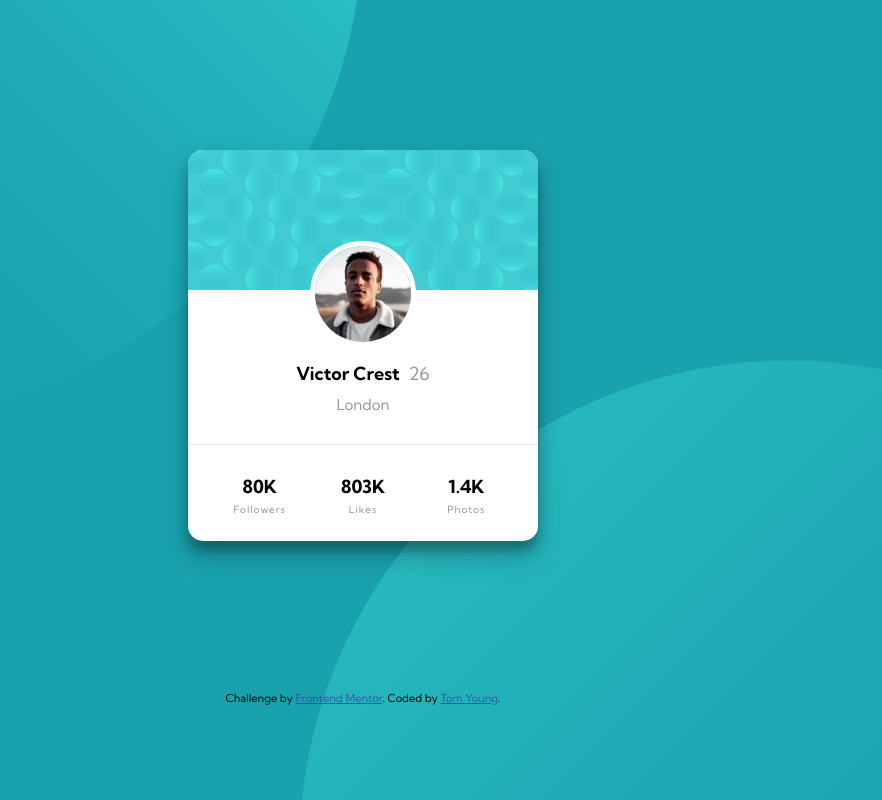
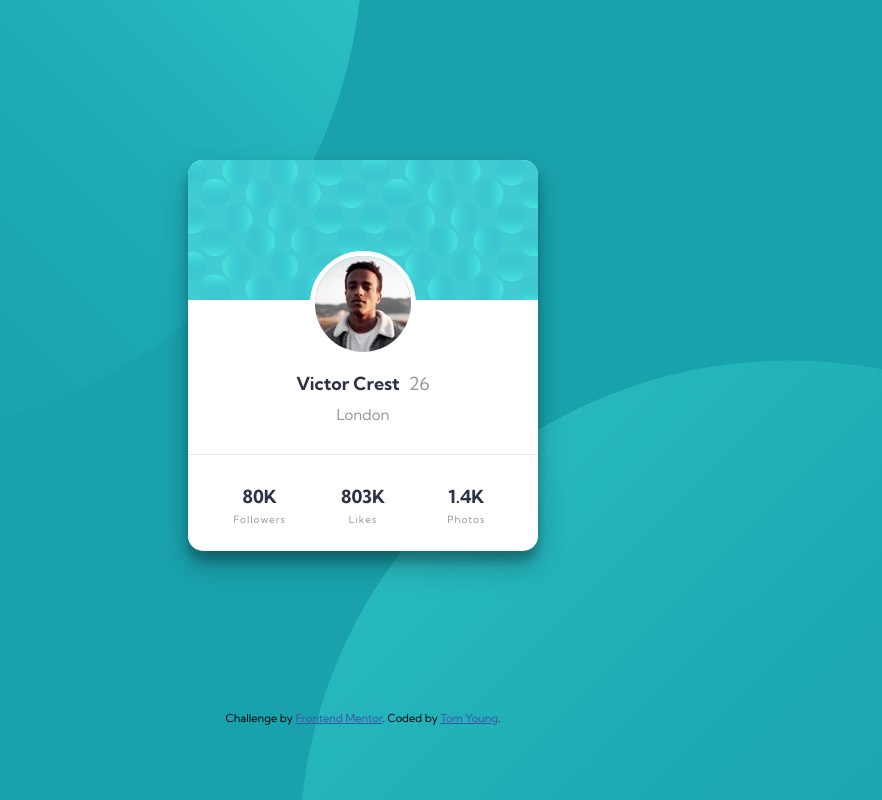
Before and after one commit to TheThomasY/Profile-Card-Component, a plain HTML site: page index.html in a window 1280 px wide. Shown: the whole page, without its empty margins (277-1159 px from the left). Drawn offline with Linux system fonts and the light colour scheme.

Commit message:
colour tweaks

```diff
--- a/css/styles.scss
+++ b/css/styles.scss
@@ -44,7 +44,7 @@ body {
 
 .card {
     width: 350px;
-    margin: 150px auto;
+    margin: 160px auto;
     border-radius: 15px;
     background-color: white;
     box-shadow: rgba(0, 0, 0, 0.25) 0px 14px 28px, rgba(0, 0, 0, 0.22) 0px 10px 10px;
@@ -78,6 +78,7 @@ body {
     h1 {
         font-size: 1.8rem;
         font-weight: 700;
+        color: $v-dark-blue;
     }
 
     h2 {
@@ -101,6 +102,7 @@ body {
 }
 
 .stat {
+    color: $v-dark-blue;
     width: 100%;
     font-size: 1.8rem;
     font-weight: 700;
```
Also changed, not shown: css/styles.css, 1 other file.
